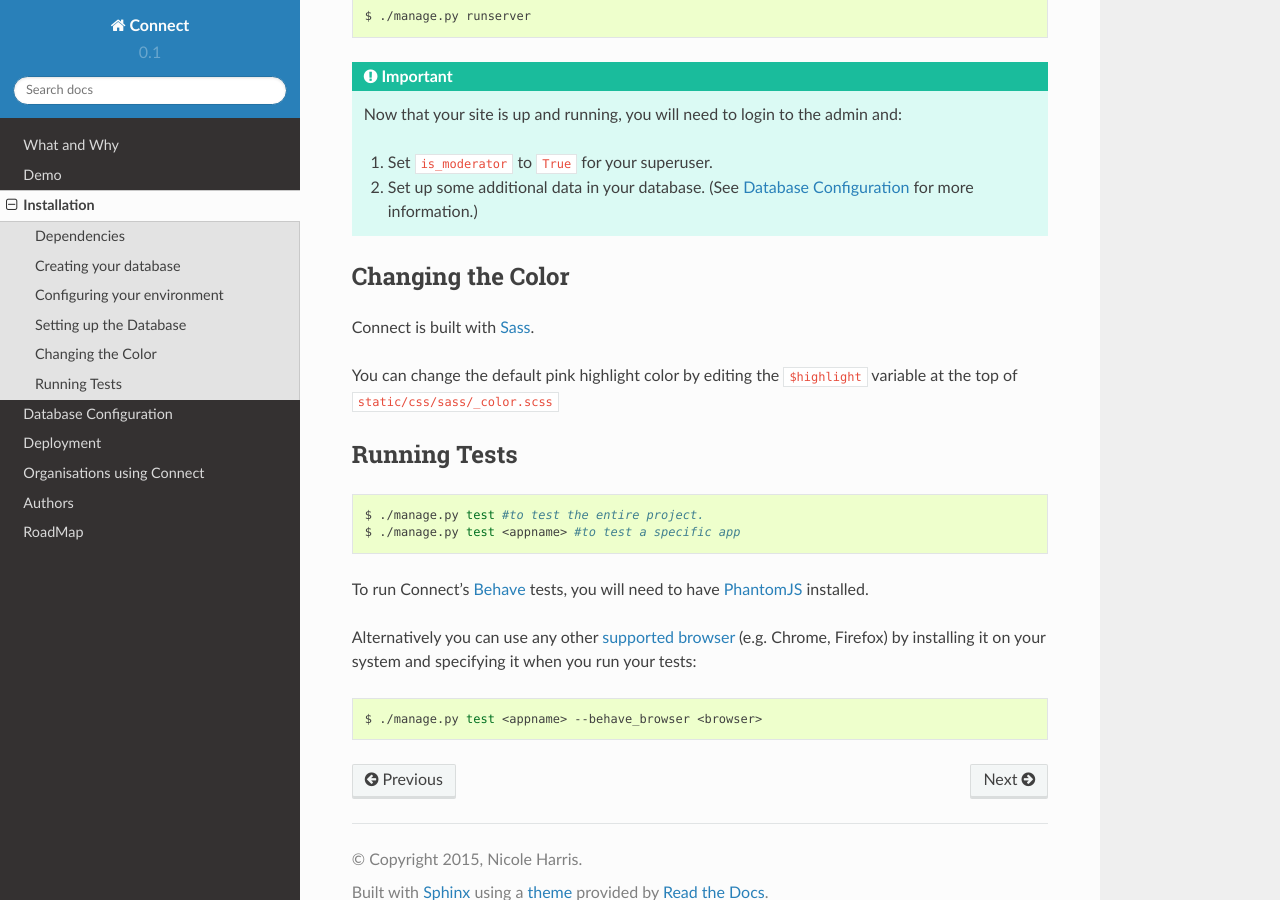
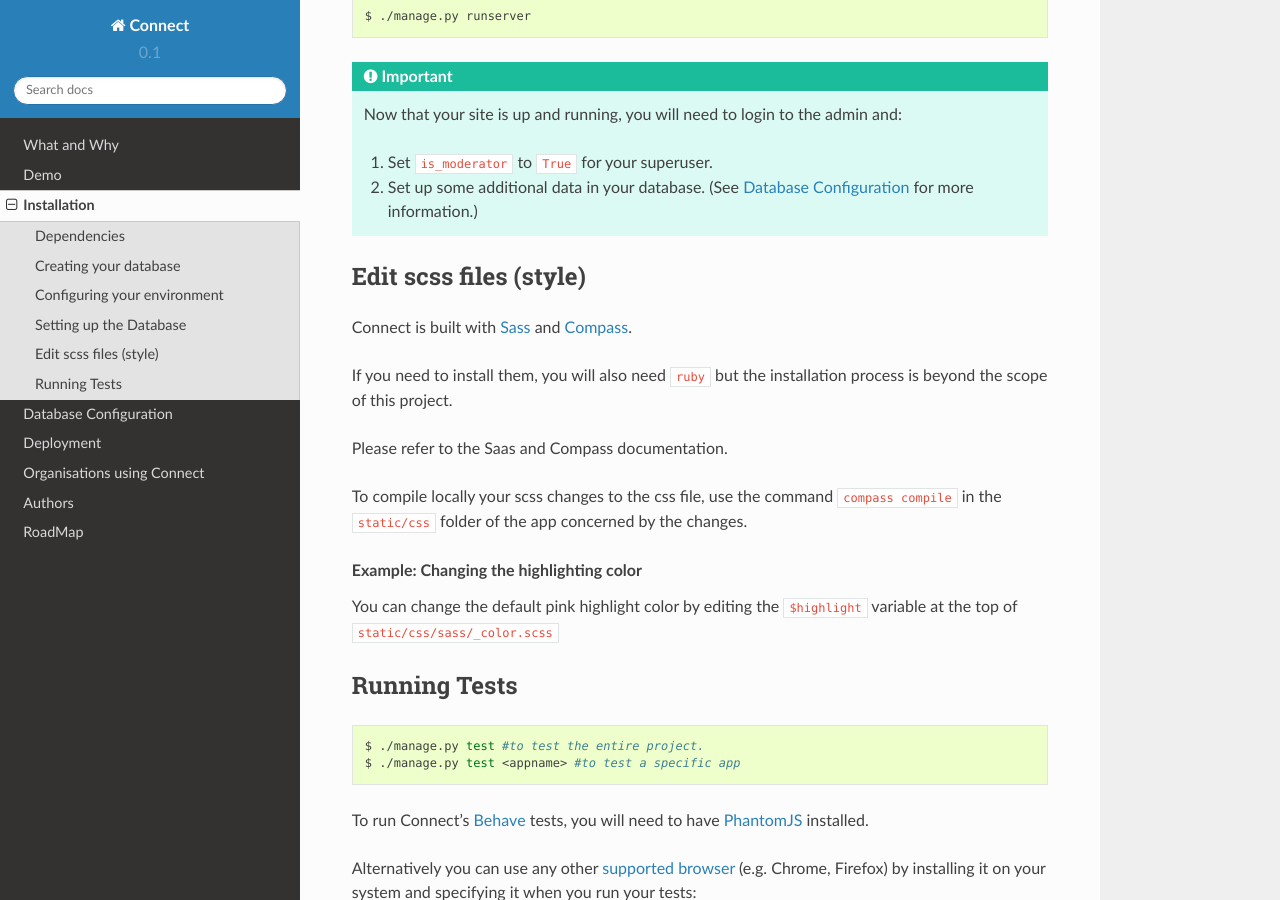
Before and after one commit to nlhkabu/connect, a Sphinx documentation site: the page built from docs/installation.rst, in a window 1280 px wide and 900 px high, scrolled down 2059 px. Built offline with Sphinx 7.4.7 and the Read the Docs theme 2.0.0, drawn with Linux system fonts in a browser that asks for light colours.

Commit message:
Update installation.rst
Hey, it was my first time using saas and it's a bit confusing if you want to change the css. I hope these lines are clear and will help someone without any knowledge in saas from now on. =) Feel free to improve them. I feel like the "installation" section may not be the right place for that.

```diff
--- a/docs/installation.rst
+++ b/docs/installation.rst
@@ -116,15 +116,27 @@ Now you can run your local sever:
     #. Set up some additional data in your database. (See :doc:`configuration` for more information.)
 
 
-Changing the Color
-__________________
+Edit scss files (style)
+_______________________
 
-Connect is built with Sass_.
+Connect is built with Sass_ and Compass_.
+
+If you need to install them, you will also need ``ruby`` but the installation process is beyond the scope of this project.
+
+Please refer to the Saas and Compass documentation.
+
+
+To compile locally your scss changes to the css file, use the command ``compass compile`` in the ``static/css`` folder of the app concerned by the changes.
+
+
+.. _Sass: http://sass-lang.com/
+.. _Compass: http://compass-style.org/
+
+
+.. rubric:: Example: Changing the highlighting color
 
 You can change the default pink highlight color by editing the ``$highlight``
 variable at the top of ``static/css/sass/_color.scss``
-
-.. _Sass: http://sass-lang.com/
 
 
 Running Tests
```
